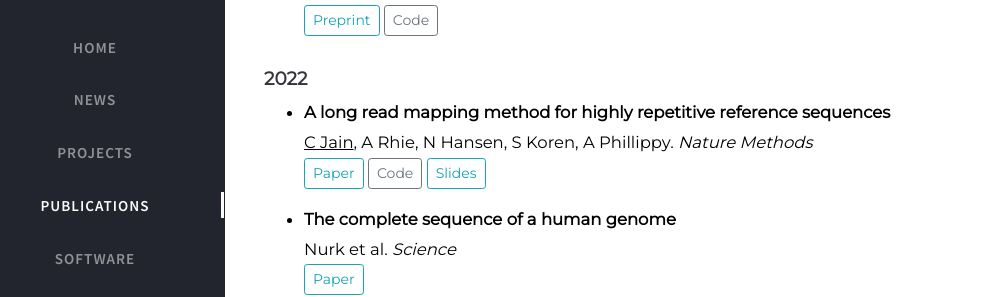
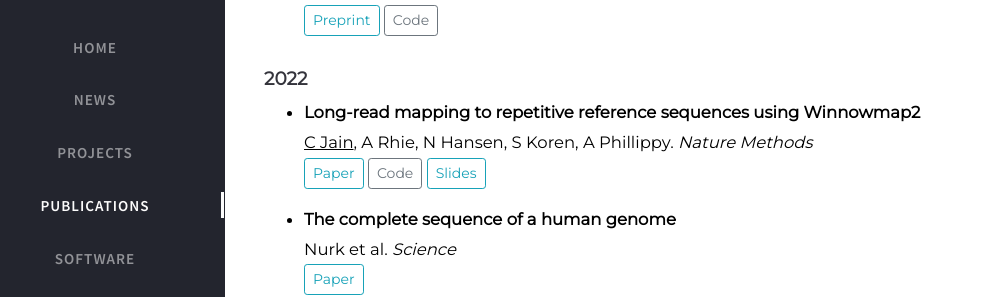
Before and after one commit to at-cg/at-cg.github.io, a Jekyll site: the page built from tabs/publications.md, in a window 1280 px wide and 900 px high. Shown: the part 228-525 px from the top of the window, without its empty margins (35-1027 px from the left). Built offline with Jekyll 4.4.1, drawn with Linux system fonts in a browser that asks for light colours; nearby versions of some CDN libraries; comment, search, counter and statistics services are not loaded.

Commit message:
Update publications.md

```diff
--- a/tabs/publications.md
+++ b/tabs/publications.md
@@ -32,7 +32,7 @@ type: archives
 
 #### **2022**
 
-* **A long read mapping method for highly repetitive reference sequences** <br>
+* **Long-read mapping to repetitive reference sequences using Winnowmap2** <br>
 <u>C Jain</u>, A Rhie, N Hansen, S Koren, A Phillippy. _Nature Methods_
 <br>
 <button type="button" class="btn btn-outline-info btn-sm">
```
